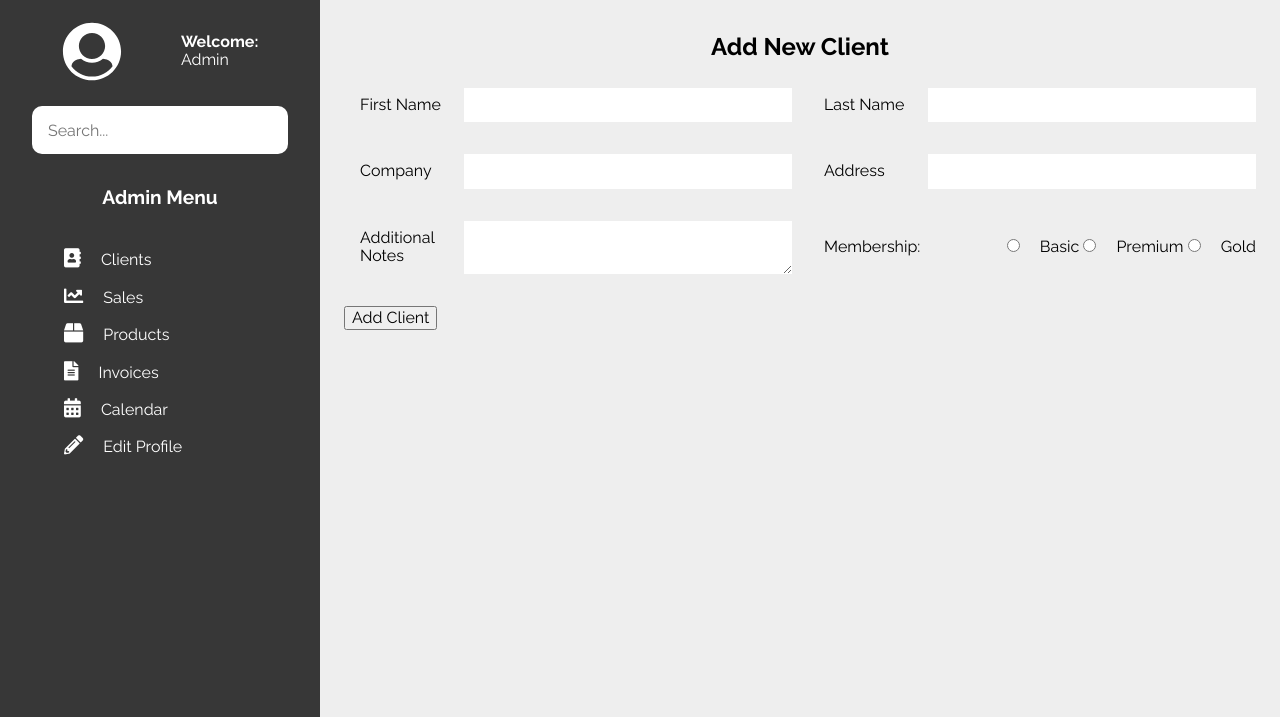
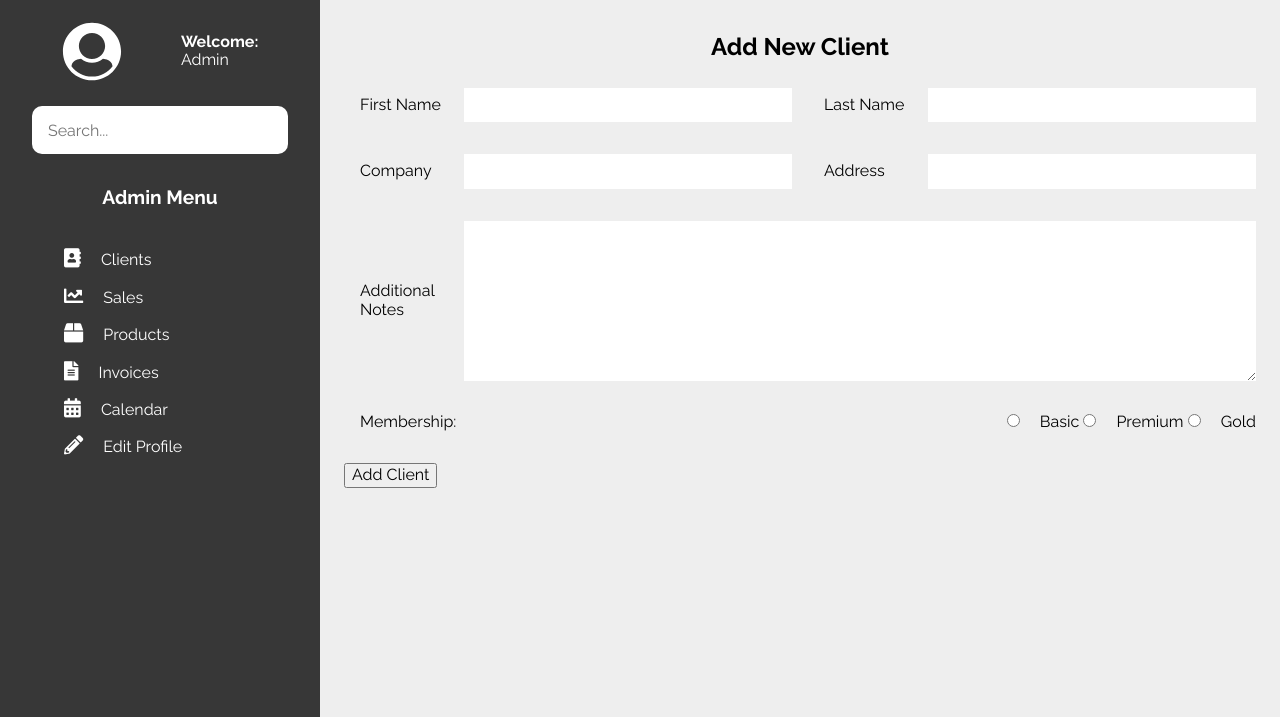
Before and after one commit to tod619/admin_panel, a plain HTML site: page index.html in a window 1280 px wide. Shown: the part 83-800 px from the top of the page. Drawn offline with nearby package versions, Linux system fonts and the light colour scheme.

Commit message:
add style to textarea in app.scss file

```diff
--- a/scss/app.scss
+++ b/scss/app.scss
@@ -231,6 +231,10 @@ i {
         justify-content: space-between;
         padding: 0.5rem;
 
+        &.expand {
+            flex: 0 0 100%;
+        }
+
         label {
             flex: 0 0 120px;
             padding-left: 1rem;
@@ -243,6 +247,10 @@ i {
             padding: 0.5rem 1rem;
         }
 
+        textarea {
+            height: 10rem;
+        }
+
         @include tablet {
             flex: 0 0 50%;
         }
```
Also changed, not shown: scss/app.css, 1 other file.
